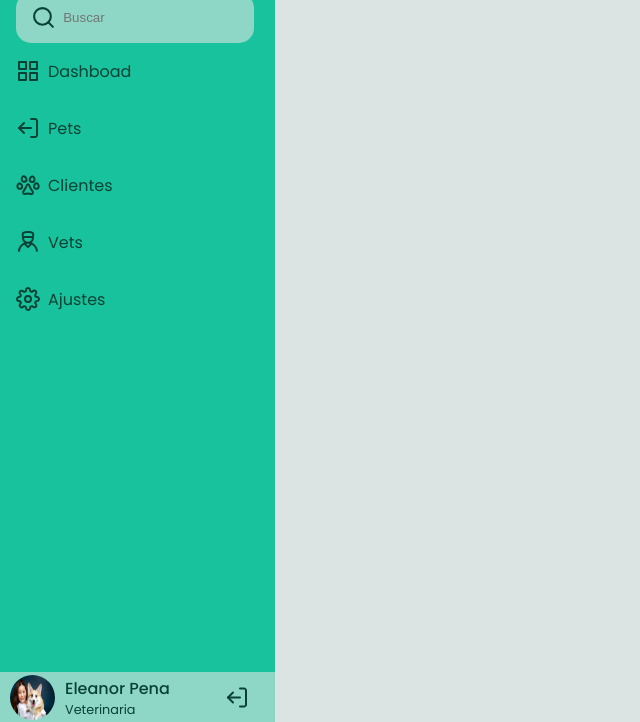
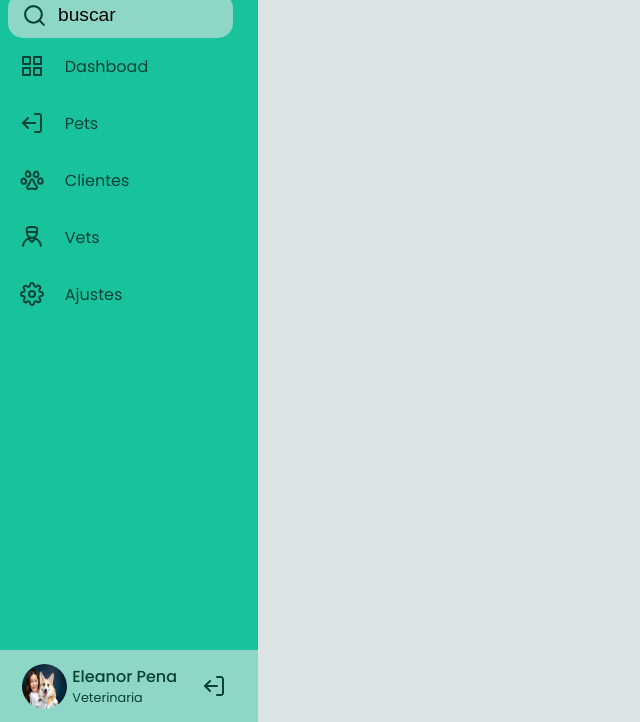
Before and after one commit to IsaacGSS/SiderBar, a plain HTML site: page index.html in a window 1280 px wide. Shown: the part 78-800 px from the top of the page, without its empty margins (0-640 px from the left). Drawn offline with Linux system fonts and the light colour scheme.

Commit message:
🎉
Desafio Concluído, SlideBar navigation com efeitos e manipulação DOM

```diff
--- /dev/null
+++ b/codigo.js
@@ -0,0 +1,36 @@
+const menu = document.querySelector('.navIcon');
+const navBar = document.querySelector('#nav');
+const logo = document.querySelector('.logo');
+const quest = document.querySelector('input');
+const perfil = document.querySelector('#perfil')
+
+menu.addEventListener('click', function() {
+
+  if (navBar.style.width === '70px') {
+    navBar.style.width = '325px';
+    logo.style.display= 'block';
+    quest.value = 'Buscar';
+    perfil.style.display= 'flex';
+
+  } else {
+    navBar.style.width = '70px';
+    logo.style.display= 'none';
+    quest.value = ''
+    perfil.style.display= 'none';
+  }
+
+})
+
+quest.addEventListener('focus', function() {
+  quest.value = ''
+
+  if (navBar.style.width = '70px') {
+    navBar.style.width = '325px';
+    logo.style.display= 'block';
+    perfil.style.display= 'flex';
+  }
+})
+
+quest.addEventListener('blur', function() {
+  quest.value = 'buscar'
+})
--- a/index.html
+++ b/index.html
@@ -13,24 +13,30 @@
 </head>
 <body>
 
-  <aside>
+  <aside id="nav">
 
     <nav>
 
       <div>
 
         <img title="logo vet"
+        class="logo"
         src="assets/svg/logo.svg"
         alt="logo">
 
         <img title="sandwich bar nav"
+        class="navIcon"
         src="assets/svg/menu.svg"
-        alt="">
+        alt="nav bar"
+        style="cursor: pointer;"
+        >
 
       </div>
 
-      <input type="text"
-      placeholder="      Buscar">
+      <input
+      type="text"
+      value="buscar"
+      >
 
       <ul>
         <li>
@@ -64,24 +70,29 @@
 
     <div class="perfil">
 
-      <img title="img_perfil"
-      style="width: 45px;
+      <div
+      id="perfil">
+        <img title="img_perfil"
+        style="width: 45px;
              height: 45px;
              border-radius: 100%;"
              src="assets/img/photo.jpg"
              alt="imagem de perfil">
 
-      <div>
         <dl>
           <dt>Eleanor Pena</dt>
           <dd>Veterinaria</dd>
         </dl>
+      </div>
 
         <img title="log-out"
         src="assets/svg/log-out.svg"
-        alt="icon log out">
-      </div>
+        alt="icon log out"
+        style="cursor: pointer;
+               position: relative;
+               "
 
+        >
 
     </div>
 
@@ -91,5 +102,6 @@
     <h1>Dashboard</h1>
   </main>
 
+  <script src="codigo.js"></script>
 </body>
 </html>
--- a/style.css
+++ b/style.css
@@ -24,16 +24,31 @@ body{
 
 aside {
   display: flex;
-  width: 25%;
+  width: 325px;
+
+
+  position: relative;
 
   flex-direction: column;
   justify-content: space-between;
 
+  overflow: hidden;
+
   background-color: var(--green);
+  transition: all ease-in-out .3s;
+}
+
+.navIcon{
+  margin-left: auto;
 }
 
 nav {
-  padding: .5rem .5rem 0 1rem;
+  display: flex;
+
+  flex-direction: column;
+
+  padding: .5rem .5rem 0 0;
+
 }
 
 nav > div {
@@ -42,8 +57,35 @@ nav > div {
   margin: .8rem .5rem 1.5rem .5rem;
 }
 
+input{
+  display: flex;
+
+  width: 90%;
+  height: 45px;
+  padding-left: 50px;
+  margin: 0 8px;
+
+  font-size: 1.2rem;
+
+  border: none;
+  border-radius: 15px;
+
+  background:url(assets/svg/search.svg)
+                  14px 50%  no-repeat;
+  background-size: 25px;
+  background-color: var(--light-green);
+
+  transition: all ease-out .5s;
+}
+
+input:focus {
+  background:var(--light-green);
+  content: 'buscar';
+}
+
 ul li {
-  padding: 1rem 0 1rem 2rem;
+  padding: 1rem 0 1rem 2.8rem;
+  margin-left: 20px;
 
   list-style: none;
 
@@ -54,53 +96,39 @@ a {
   color: var(--text-color);
 }
 
-input{
-  display: flex;
-
-  width: 95%;
-  height: 45px;
-  padding: 25px;
-
-  border: none;
-  border-radius: 15px;
-
-  background:url(assets/svg/search.svg) 7% 50%  no-repeat;
-  background-size: 25px;
-  background-color: var(--light-green);
-}
-
-input:focus {
-  background:var(--light-green);
-}
-
 ul li:nth-of-type(1){
   background: url(assets/svg/grid.svg) left no-repeat;
+  cursor: pointer;
 }
 
 ul li:nth-of-type(2){
   background: url(assets/svg/log-out.svg) left no-repeat;
+  cursor: pointer;
 }
 
 ul li:nth-of-type(3){
   background: url(assets/svg/pet.svg) left no-repeat;
+  cursor: pointer;
 }
 
 ul li:nth-of-type(4){
   background: url(assets/svg/vet.svg) left no-repeat;
+  cursor: pointer;
 }
 
 ul li:nth-of-type(5){
   background: url(assets/svg/settings.svg) left no-repeat;
+  cursor: pointer;
 }
 
 .perfil {
   display: flex;
 
-  height: 50px;
+  height: 9%;
 
   padding: 10px;
 
-  justify-content: space-between;
+  justify-content: space-around;
   align-items: center;
 
   background-color: var(--light-green);
@@ -111,12 +139,9 @@ ul li:nth-of-type(5){
 }
 
 .perfil > div {
-  width: 200px;
   display: flex;
 
-  padding-right: 1rem;
-
-  justify-content: space-between;
+  gap: 5px;
 }
 
 dt {
```
Also changed, not shown: closed.jpeg (added), open.jpeg (added), script.js (deleted), 1 other file.
